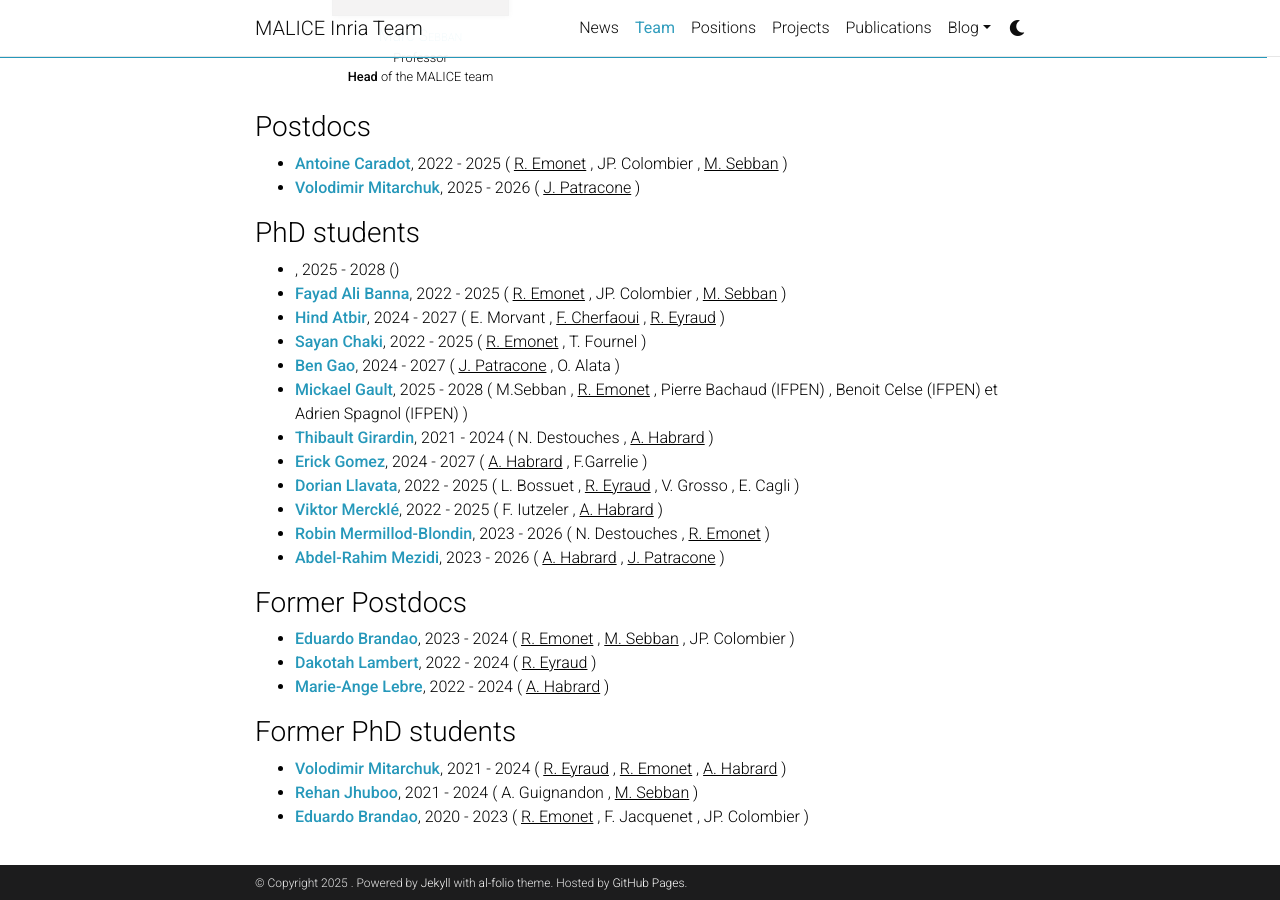
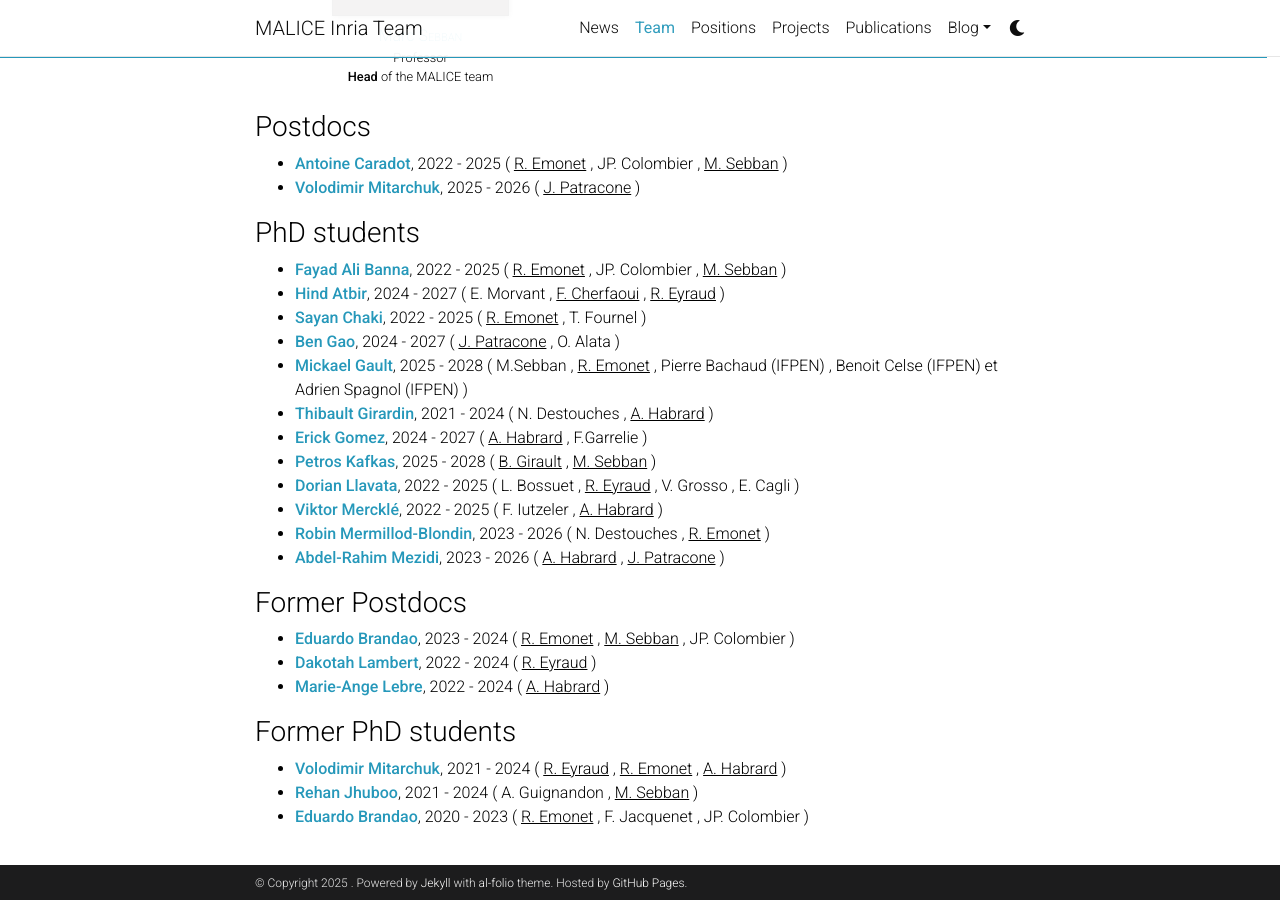
Before and after one commit to labhc-malice/labhc-malice.github.io, a Jekyll site: the page built from _pages/team.md, in a window 1280 px wide and 900 px high, scrolled down 1397 px. Built offline with Jekyll 4.4.1, drawn with Linux system fonts in a browser that asks for light colours; comment, search, counter and statistics services are not loaded; a style sheet for code colours, icons or effects is not loaded.

Commit message:
Create Petros Kafkas Phd Student

```diff
--- a/_data/phdstudents.yml
+++ b/_data/phdstudents.yml
@@ -86,10 +86,10 @@
   end_date: 2028
   team_thematic: True
 
-- firstname:
-  lastname:
+- firstname: Petros
+  lastname: Kafkas
   url:
-  supervisor:
+  supervisor: [B. Girault, M. Sebban]
   starting_date: 2025
   end_date: 2028
-  team_thematic:
+  team_thematic: True
```
